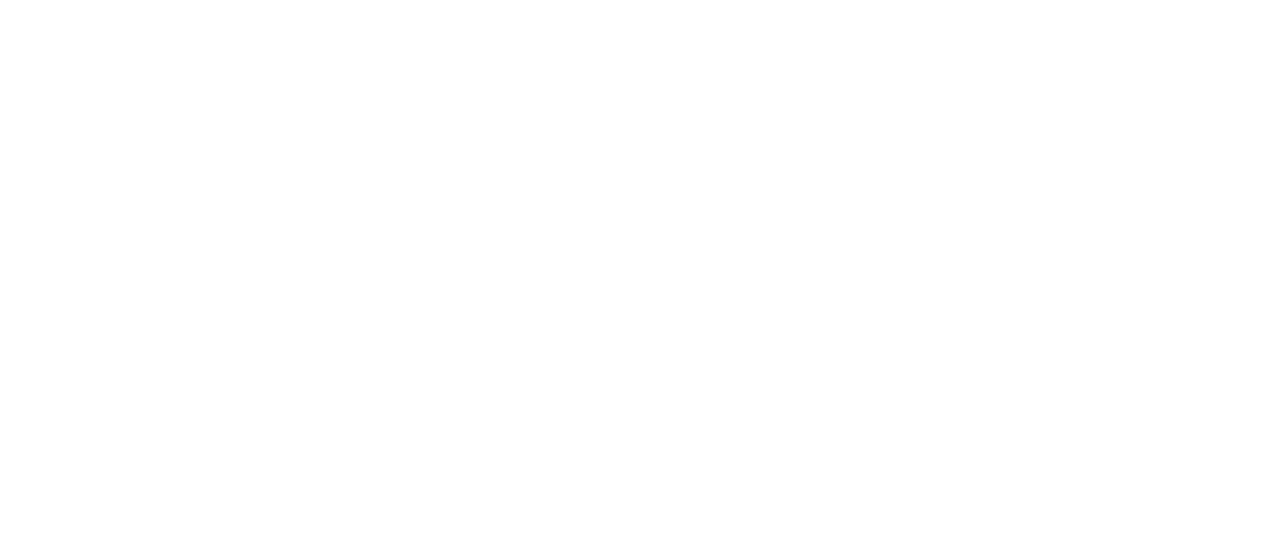
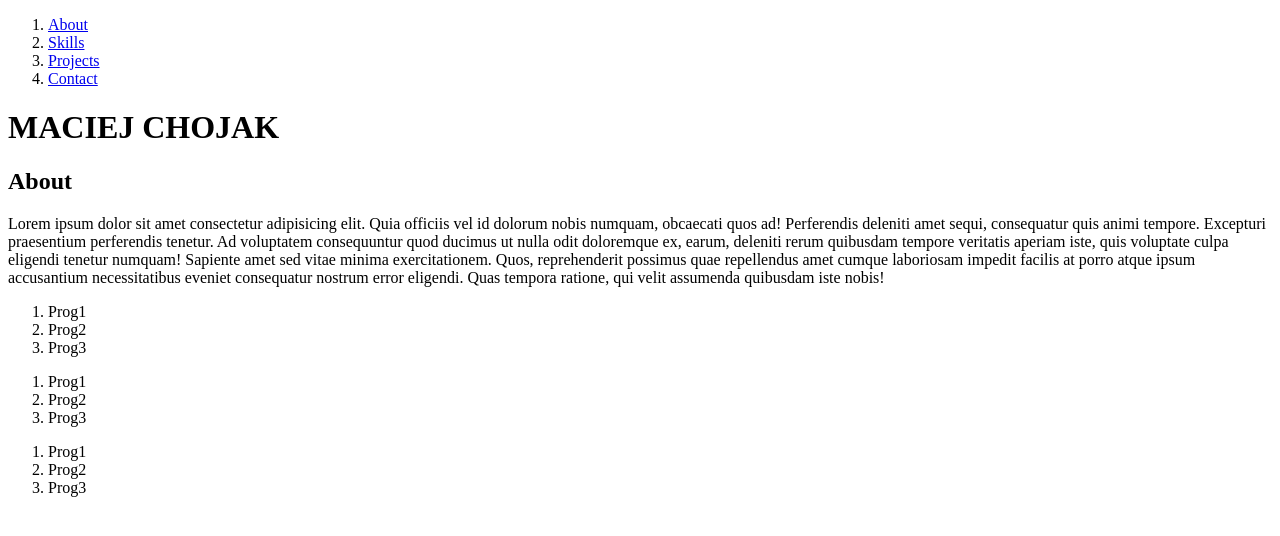
Before and after one commit to mchojak97/myportfolio-website, a plain HTML site: page index.html in a window 1280 px wide. Drawn offline with Linux system fonts and the light colour scheme.

Commit message:
First page construction

```diff
--- a/index.html
+++ b/index.html
@@ -15,6 +15,87 @@
 
 <body>
 
+    <header class="header">
+        <nav class="navbar">
+
+            <ol>
+                <li class="nav-about"><a href="#">About</a></li>
+                <li class="nav-skills"><a href="#">Skills</a></li>
+                <li class="nav-projects"><a href="#">Projects</a></li>
+                <li class="nav-contact"><a href="#">Contact</a></li>
+            </ol>
+
+        </nav>
+
+    </header>
+
+    <main class="main">
+        <div class="starter">
+            <h1>MACIEJ CHOJAK</h1>
+        </div>
+        <div class="about">
+            <h2>About</h2>
+            <p class="note-about">Lorem ipsum dolor sit amet consectetur adipisicing elit. Quia officiis vel id dolorum
+                nobis numquam, obcaecati quos ad! Perferendis deleniti amet sequi, consequatur quis animi tempore.
+                Excepturi praesentium perferendis tenetur.
+                Ad voluptatem consequuntur quod ducimus ut nulla odit doloremque ex, earum, deleniti rerum quibusdam
+                tempore veritatis aperiam iste, quis voluptate culpa eligendi tenetur numquam! Sapiente amet sed vitae
+                minima exercitationem.
+                Quos, reprehenderit possimus quae repellendus amet cumque laboriosam impedit facilis at porro atque
+                ipsum accusantium necessitatibus eveniet consequatur nostrum error eligendi. Quas tempora ratione, qui
+                velit assumenda quibusdam iste nobis!</p>
+        </div>
+
+        <div class="skills">
+            <div class="frontend">
+                <ol class="frontend-list">
+                    <li>Prog1</li>
+                    <li>Prog2</li>
+                    <li>Prog3</li>
+                </ol>
+            </div>
+
+            <div class="backend">
+                <ol class="backend-list">
+                    <li>Prog1</li>
+                    <li>Prog2</li>
+                    <li>Prog3</li>
+                </ol>
+            </div>
+
+            <div class="other">
+                <ol class="other-list">
+                    <li>Prog1</li>
+                    <li>Prog2</li>
+                    <li>Prog3</li>
+                </ol>
+            </div>
+
+
+        </div>
+
+        <div class="projects">
+            <div class="project1"></div>
+            <div class="project2"></div>
+            <div class="project3"></div>
+
+        </div>
+
+
+
+        <div class="contact">
+            <form action="" method="get">
+
+
+            </form>
+        </div>
+
+    </main>
+    <footer class="footer">
+
+
+
+    </footer>
 
 
 </body>
```
